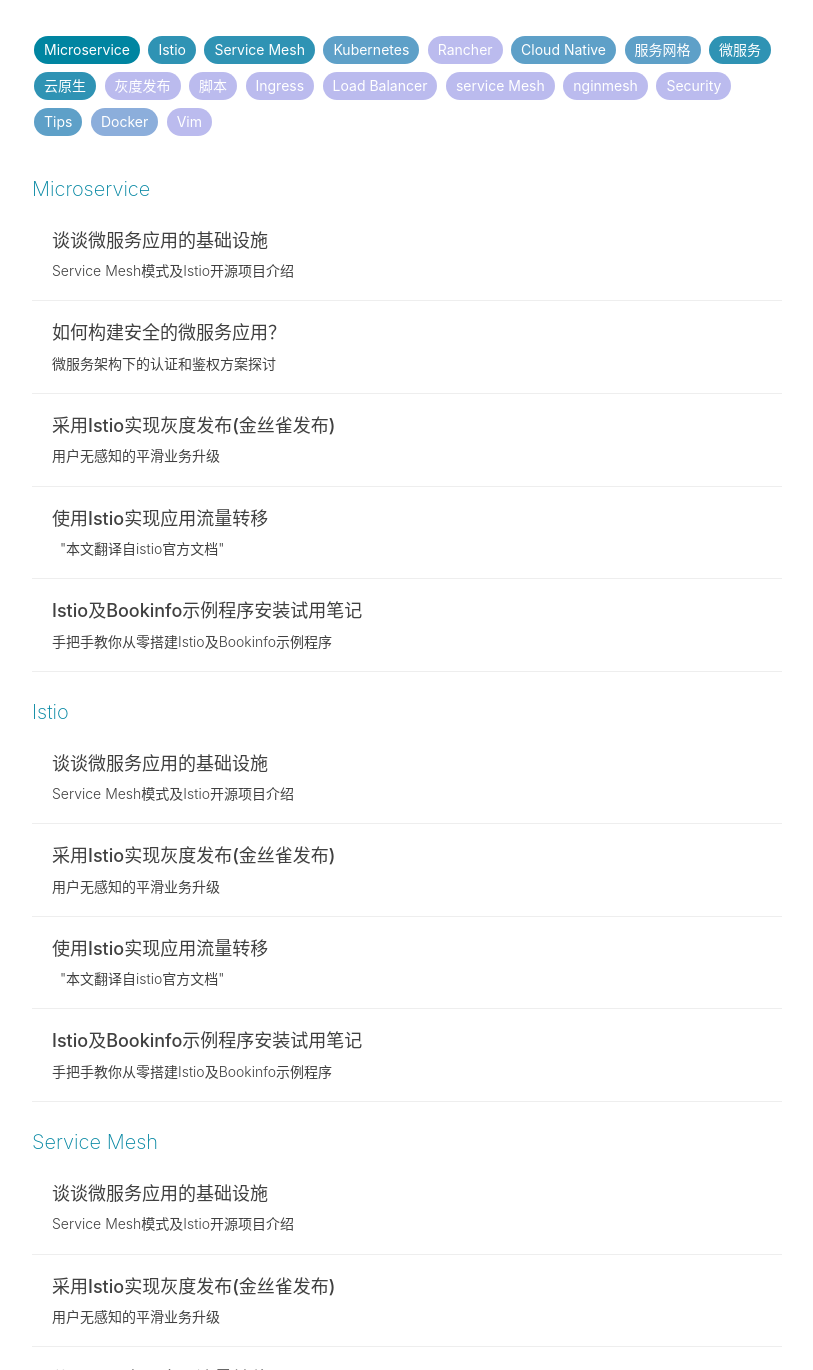
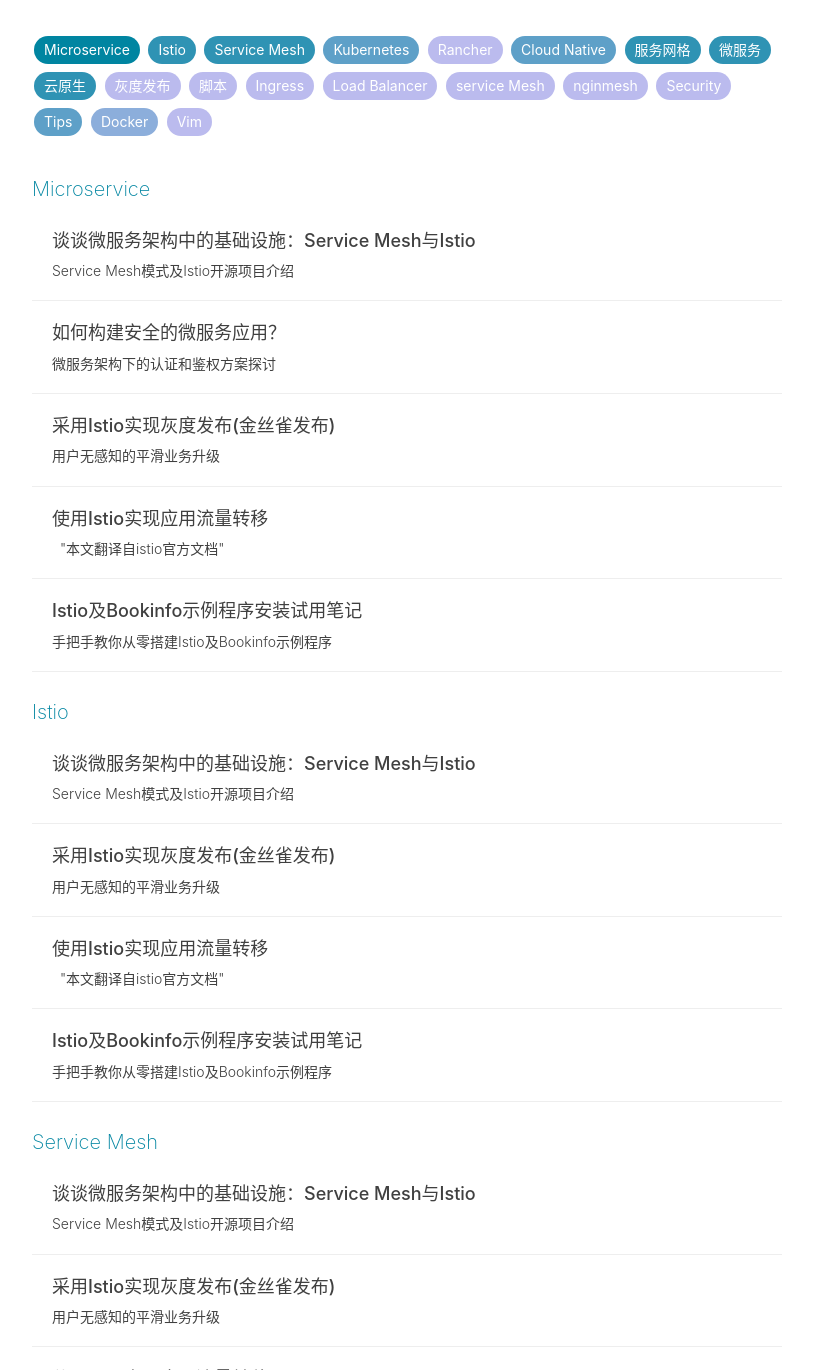
Before and after one commit to zhaohuabing/jekyll_blog_backup, a Jekyll site: the page built from tags.html, in a window 1280 px wide and 1400 px high, scrolled down 202 px, cut to the strip 30-1400 px from the top of the window. Shown: the whole strip, without its empty margins (233-1046 px from the left). Built offline with Jekyll 4.4.1, drawn with Linux system fonts in a browser that asks for light colours; comment, search, counter and statistics services are not loaded; some of the changed text lies outside the part shown.

Commit message:
update post
Signed-off-by: HuabingZhao <zhao.huabing@zte.com.cn>

```diff
--- a/_posts/2018-03-29-what-is-service-mesh-and-istio.markdown
+++ b/_posts/2018-03-29-what-is-service-mesh-and-istio.markdown
@@ -1,6 +1,6 @@
 ---
 layout:     post
-title:      "谈谈微服务应用的基础设施"
+title:      "谈谈微服务架构中的基础设施：Service Mesh与Istio"
 subtitle:   "Service Mesh模式及Istio开源项目介绍"
 description: "微服务应用的基础设施层：Service Mesh模式和Istio开源项目介绍。"
 date:       2018-03-29 12:00:00
```
Also changed, not shown: other parts of _posts/2018-03-29-what-is-service-mesh-and-istio.markdown (+1 -0 lines).
